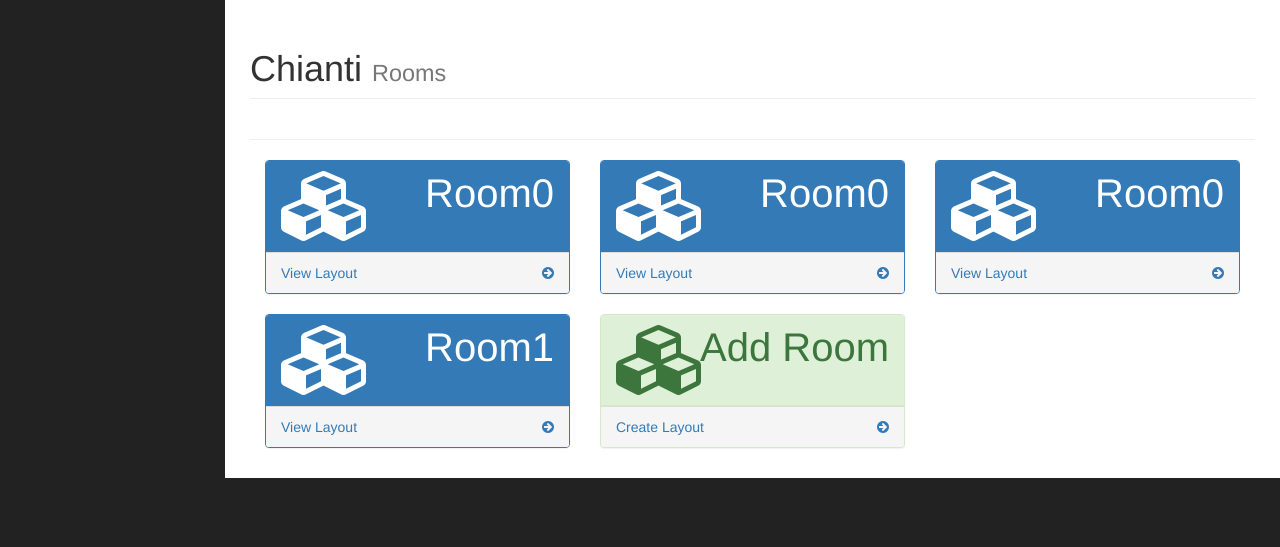
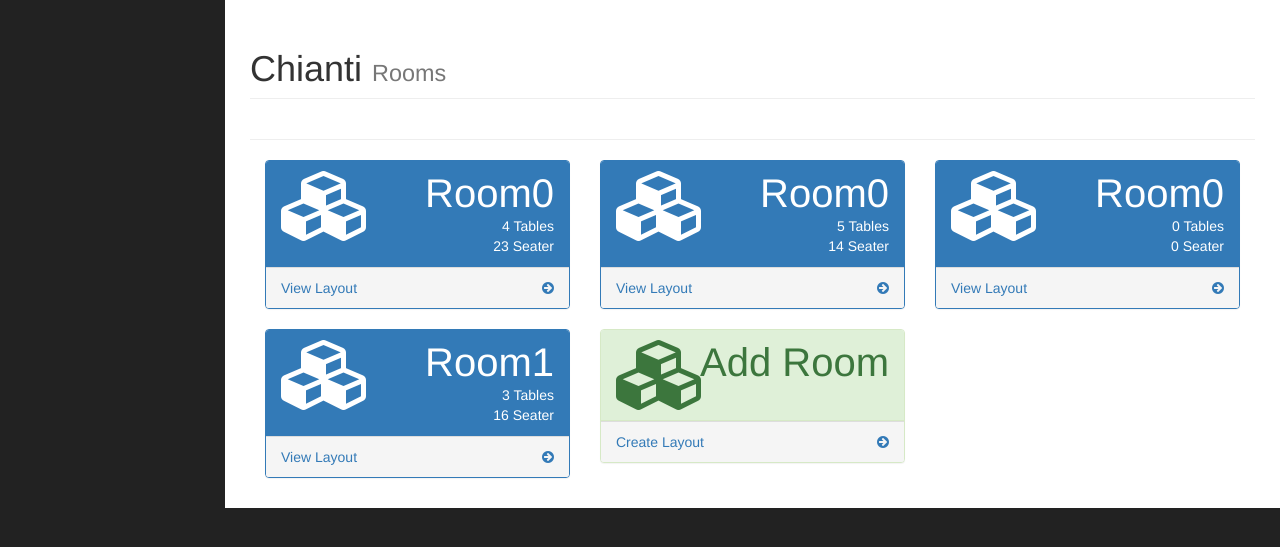
Before and after one commit to rajatkapoor/android, a Django app: template layouts/templates/restaurant.html in a window 1280 px wide. Shown: the part 51-598 px from the top of the page. Run offline with Django 3.2, Linux system fonts and the light colour scheme; the template is opened without the code that fills it: values that come from a table or form of the project are taken from there, others are empty; data comes from the database, SQL or seed files in the repository; both versions use the stored data as it was after the commit; some libraries are stand-ins or nearby versions.

Commit message:
small fixes, more info at restaurant page

```diff
--- a/layouts/templates/restaurant.html
+++ b/layouts/templates/restaurant.html
@@ -30,7 +30,9 @@
                         </div>
                         <div class="col-xs-9 text-right">
                             <div class="huge">{{room.name}}</div>
-                            <!-- <div>capacity {{capacity}}Seater</div>todo -->
+                            <div><span id="tab{{room.id}}" style="color: white"></span> Tables</div>
+                            <div><span id="cap{{room.id}}" style="color: white"></span> Seater</div>
+
                         </div>
                     </div>
                 </div>
@@ -67,3 +69,21 @@
         </div>
     </div>
 {% endblock %}
+{% block script %}
+
+$( document ).ready(function(){
+
+{% for room in rooms%}
+    var cap = 0;
+    $("#tab{{room.id}}")[0].innerText = {{room.tables.count}};
+    {% for t in room.tables.all %}
+        cap+=parseInt({{t.chairs}},10);
+    {% endfor %}
+    $("#cap{{room.id}}")[0].innerText = cap;
+{% endfor %}
+
+
+    console.log(cap);
+});
+
+{% endblock script %}
```
Also changed, not shown: layouts/static/assets/js/shapes.js (+17 -25 lines), db.sqlite3, 1 other file.
